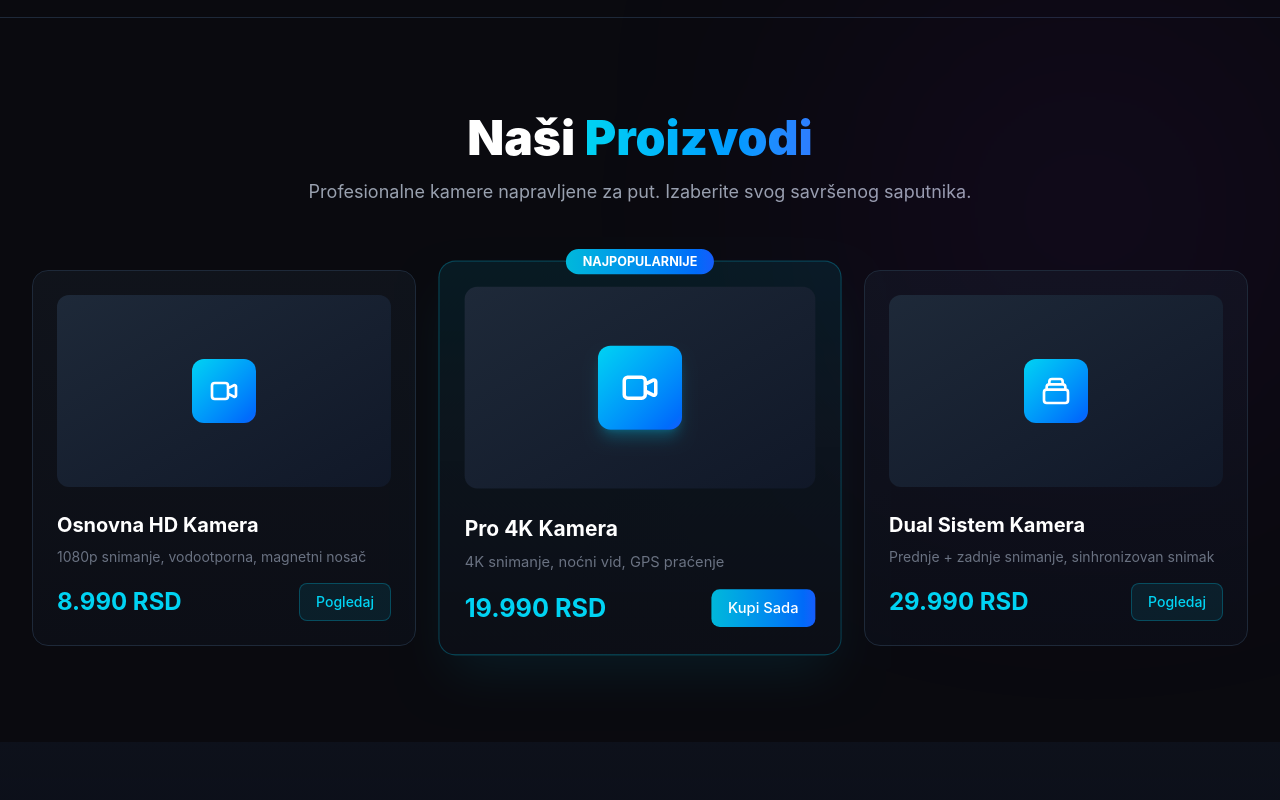
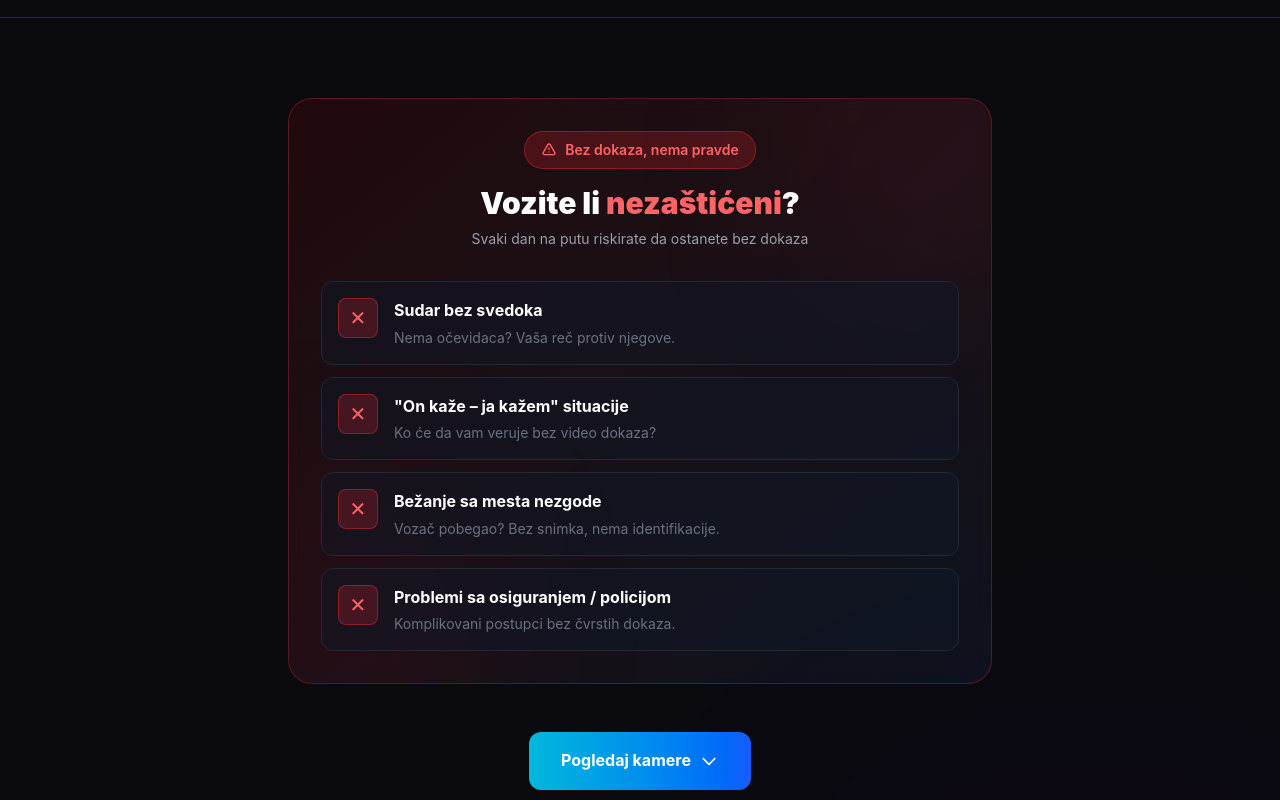
Before and after one commit to MarkoAssertQA/motokamere-website, a Next.js app: page / in a window 1280 px wide. Shown: the part 1100-1900 px from the top of the page. Built offline with nearby package versions, Linux system fonts and the light colour scheme.

Commit message:
feat: Reorganizacija sekcija - Problems i Benefits sekcije
- Dodana Problems sekcija "Vozite li nezaštićeni?" iznad proizvoda
- Premještena Benefits sekcija "Koristi ga svakodnevno" ispod proizvoda
- Proizvodi su sada klikabilni linkovi ka stranicama proizvoda

```diff
--- a/src/app/page.tsx
+++ b/src/app/page.tsx
@@ -1,5 +1,6 @@
 import Navigation from "./components/Navigation";
 import HeroVideo from "./components/HeroVideo";
+import Link from "next/link";
 import content from "./content.json";
 
 export default function Home() {
@@ -172,6 +173,96 @@ export default function Home() {
         </div>
       </section>
 
+      {/* Problems Section */}
+      <section data-cy="problems-section" className="relative py-20">
+        <div className="max-w-3xl mx-auto px-4 sm:px-6 lg:px-8">
+          {/* Problems Card */}
+          <div
+            data-cy="problems-card"
+            className="relative bg-gradient-to-br from-red-950/40 to-gray-900/60 border border-red-500/30 rounded-3xl p-8 backdrop-blur-sm overflow-hidden"
+          >
+            {/* Background glow */}
+            <div className="absolute -top-20 -right-20 w-64 h-64 bg-red-500/10 rounded-full blur-[100px]"></div>
+            <div className="absolute -bottom-20 -left-20 w-64 h-64 bg-red-600/10 rounded-full blur-[100px]"></div>
+
+            <div className="relative z-10">
+              <div className="text-center mb-8">
+                <span className="inline-flex items-center px-4 py-2 bg-red-500/20 border border-red-500/40 rounded-full text-red-400 text-sm font-semibold mb-4">
+                  <svg className="w-4 h-4 mr-2" fill="none" stroke="currentColor" viewBox="0 0 24 24">
+                    <path
+                      strokeLinecap="round"
+                      strokeLinejoin="round"
+                      strokeWidth={2}
+                      d="M12 9v2m0 4h.01m-6.938 4h13.856c1.54 0 2.502-1.667 1.732-3L13.732 4c-.77-1.333-2.694-1.333-3.464 0L3.34 16c-.77 1.333.192 3 1.732 3z"
+                    />
+                  </svg>
+                  Bez dokaza, nema pravde
+                </span>
+                <h2 className="text-2xl md:text-3xl font-black text-white mb-2">
+                  Vozite li <span className="text-red-400">nezaštićeni</span>?
+                </h2>
+                <p className="text-gray-400 text-sm">Svaki dan na putu riskirate da ostanete bez dokaza</p>
+              </div>
+
+              <div className="space-y-3">
+                <div className="flex items-start gap-4 p-4 bg-gray-900/50 border border-gray-800 rounded-xl hover:border-red-500/30 transition-colors">
+                  <span className="flex-shrink-0 w-10 h-10 bg-red-500/20 border border-red-500/40 rounded-lg flex items-center justify-center">
+                    <span className="text-red-400 text-xl">✕</span>
+                  </span>
+                  <div>
+                    <h3 className="text-white font-bold mb-1">Sudar bez svedoka</h3>
+                    <p className="text-gray-500 text-sm">Nema očevidaca? Vaša reč protiv njegove.</p>
+                  </div>
+                </div>
+
+                <div className="flex items-start gap-4 p-4 bg-gray-900/50 border border-gray-800 rounded-xl hover:border-red-500/30 transition-colors">
+                  <span className="flex-shrink-0 w-10 h-10 bg-red-500/20 border border-red-500/40 rounded-lg flex items-center justify-center">
+                    <span className="text-red-400 text-xl">✕</span>
+                  </span>
+                  <div>
+                    <h3 className="text-white font-bold mb-1">&quot;On kaže – ja kažem&quot; situacije</h3>
+                    <p className="text-gray-500 text-sm">Ko će da vam veruje bez video dokaza?</p>
+                  </div>
+                </div>
+
+                <div className="flex items-start gap-4 p-4 bg-gray-900/50 border border-gray-800 rounded-xl hover:border-red-500/30 transition-colors">
+                  <span className="flex-shrink-0 w-10 h-10 bg-red-500/20 border border-red-500/40 rounded-lg flex items-center justify-center">
+                    <span className="text-red-400 text-xl">✕</span>
+                  </span>
+                  <div>
+                    <h3 className="text-white font-bold mb-1">Bežanje sa mesta nezgode</h3>
+                    <p className="text-gray-500 text-sm">Vozač pobegao? Bez snimka, nema identifikacije.</p>
+                  </div>
+                </div>
+
+                <div className="flex items-start gap-4 p-4 bg-gray-900/50 border border-gray-800 rounded-xl hover:border-red-500/30 transition-colors">
+                  <span className="flex-shrink-0 w-10 h-10 bg-red-500/20 border border-red-500/40 rounded-lg flex items-center justify-center">
+                    <span className="text-red-400 text-xl">✕</span>
+                  </span>
+                  <div>
+                    <h3 className="text-white font-bold mb-1">Problemi sa osiguranjem / policijom</h3>
+                    <p className="text-gray-500 text-sm">Komplikovani postupci bez čvrstih dokaza.</p>
+                  </div>
+                </div>
+              </div>
+            </div>
+          </div>
+
+          {/* CTA below problems card */}
+          <div className="mt-12 text-center">
+            <a
+              href="#proizvodi"
+              className="inline-flex items-center gap-2 px-8 py-4 bg-gradient-to-r from-cyan-500 to-blue-600 text-white font-bold rounded-xl hover:shadow-2xl hover:shadow-cyan-500/30 transition-all"
+            >
+              Pogledaj kamere
+              <svg className="w-5 h-5" fill="none" stroke="currentColor" viewBox="0 0 24 24">
+                <path strokeLinecap="round" strokeLinejoin="round" strokeWidth={2} d="M19 9l-7 7-7-7" />
+              </svg>
+            </a>
+          </div>
+        </div>
+      </section>
+
       {/* Products Section */}
       <section data-cy="products-section" id="proizvodi" className="relative py-24">
         <div
@@ -199,7 +290,8 @@ export default function Home() {
 
           <div data-cy="products-grid" className="grid grid-cols-1 md:grid-cols-3 gap-8">
             {content.products.items.map((product, index) => (
-              <div
+              <Link
+                href={`/proizvod/${product.id}`}
                 key={product.id}
                 data-cy={`product-card-${product.id}`}
                 className={`group relative rounded-2xl p-6 transition-all duration-500 ${
@@ -270,7 +362,7 @@ export default function Home() {
                     <span data-cy={`product-price-${product.id}`} className="text-2xl font-bold text-cyan-400">
                       {product.price}
                     </span>
-                    <button
+                    <span
                       data-cy={`product-button-${product.id}`}
                       className={`px-4 py-2 text-sm font-medium rounded-lg transition-all ${
                         product.featured
@@ -279,11 +371,83 @@ export default function Home() {
                       }`}
                     >
                       {product.buttonText}
-                    </button>
+                    </span>
+                  </div>
+                </div>
+              </Link>
+            ))}
+          </div>
+        </div>
+      </section>
+
+      {/* Daily Use Benefits Section */}
+      <section data-cy="benefits-section" className="relative py-20">
+        <div className="max-w-3xl mx-auto px-4 sm:px-6 lg:px-8">
+          {/* Benefits Card */}
+          <div
+            data-cy="benefits-card"
+            className="relative bg-gradient-to-br from-cyan-950/40 to-gray-900/60 border border-cyan-500/30 rounded-3xl p-8 backdrop-blur-sm overflow-hidden"
+          >
+            {/* Background glow */}
+            <div className="absolute -top-20 -right-20 w-64 h-64 bg-cyan-500/10 rounded-full blur-[100px]"></div>
+            <div className="absolute -bottom-20 -left-20 w-64 h-64 bg-blue-600/10 rounded-full blur-[100px]"></div>
+
+            <div className="relative z-10">
+              <div className="text-center mb-8">
+                <span className="inline-flex items-center px-4 py-2 bg-cyan-500/20 border border-cyan-500/40 rounded-full text-cyan-400 text-sm font-semibold mb-4">
+                  <svg className="w-4 h-4 mr-2" fill="none" stroke="currentColor" viewBox="0 0 24 24">
+                    <path strokeLinecap="round" strokeLinejoin="round" strokeWidth={2} d="M5 13l4 4L19 7" />
+                  </svg>
+                  Koristi kameru za sve
+                </span>
+                <h2 className="text-2xl md:text-3xl font-black text-white mb-2">
+                  Koristi ga <span className="text-cyan-400">svakodnevno</span>
+                </h2>
+                <p className="text-gray-400 text-sm">Više od zaštite – tvoj saputnik na svakoj vožnji</p>
+              </div>
+
+              <div className="space-y-3">
+                <div className="flex items-start gap-4 p-4 bg-gray-900/50 border border-gray-800 rounded-xl hover:border-cyan-500/30 transition-colors">
+                  <span className="flex-shrink-0 w-10 h-10 bg-cyan-500/20 border border-cyan-500/40 rounded-lg flex items-center justify-center">
+                    <span className="text-xl">🎥</span>
+                  </span>
+                  <div>
+                    <h3 className="text-white font-bold mb-1">Dokaz bahate vožnje drugih</h3>
+                    <p className="text-gray-500 text-sm">Snimi prekršaje i zaštiti sebe na putu.</p>
+                  </div>
+                </div>
+
+                <div className="flex items-start gap-4 p-4 bg-gray-900/50 border border-gray-800 rounded-xl hover:border-cyan-500/30 transition-colors">
+                  <span className="flex-shrink-0 w-10 h-10 bg-cyan-500/20 border border-cyan-500/40 rounded-lg flex items-center justify-center">
+                    <span className="text-xl">🏍</span>
+                  </span>
+                  <div>
+                    <h3 className="text-white font-bold mb-1">Uspomena na vožnju / putovanja</h3>
+                    <p className="text-gray-500 text-sm">Sačuvaj najlepše trenutke sa svojih tura.</p>
+                  </div>
+                </div>
+
+                <div className="flex items-start gap-4 p-4 bg-gray-900/50 border border-gray-800 rounded-xl hover:border-cyan-500/30 transition-colors">
+                  <span className="flex-shrink-0 w-10 h-10 bg-cyan-500/20 border border-cyan-500/40 rounded-lg flex items-center justify-center">
+                    <span className="text-xl">📱</span>
+                  </span>
+                  <div>
+                    <h3 className="text-white font-bold mb-1">Deljenje klipova</h3>
+                    <p className="text-gray-500 text-sm">YouTube, Instagram, TikTok – podeli avanture.</p>
+                  </div>
+                </div>
+
+                <div className="flex items-start gap-4 p-4 bg-gray-900/50 border border-gray-800 rounded-xl hover:border-cyan-500/30 transition-colors">
+                  <span className="flex-shrink-0 w-10 h-10 bg-cyan-500/20 border border-cyan-500/40 rounded-lg flex items-center justify-center">
+                    <span className="text-xl">🧠</span>
+                  </span>
+                  <div>
+                    <h3 className="text-white font-bold mb-1">Lična analiza vožnje</h3>
+                    <p className="text-gray-500 text-sm">Pregledaj snimke i unapredi svoju tehniku.</p>
                   </div>
                 </div>
               </div>
-            ))}
+            </div>
           </div>
         </div>
       </section>
```
